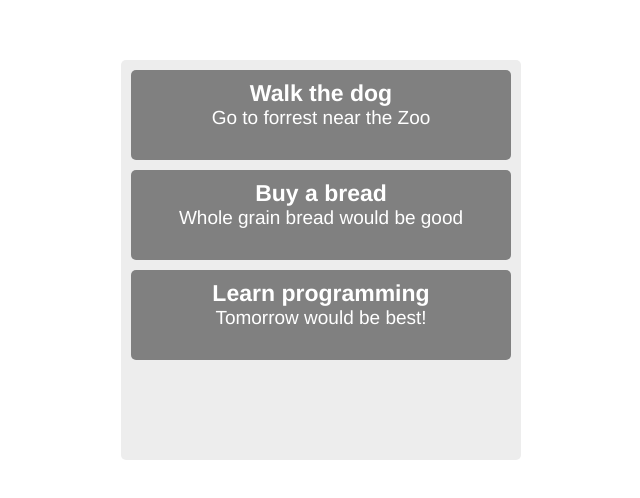
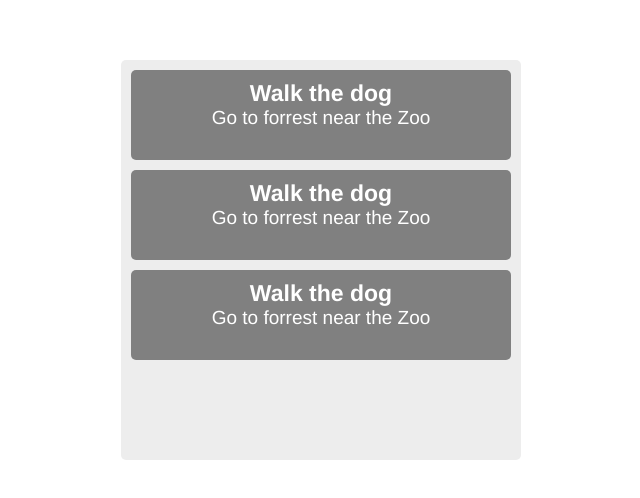
Before and after one commit to Jerga99/vue-todo, a Vue app: page / in a window 1280 px wide. Shown: the top 498 px of the page, without its empty margins (319-959 px from the left). Built offline with nearby package versions, Linux system fonts and the light colour scheme.

Commit message:
28 Vue Components

```diff
--- a/src/App.vue
+++ b/src/App.vue
@@ -4,38 +4,8 @@
   <div id="app">
     <div class="todo-wrapper">
       <div class="todo-container">
-        <div clas="todo-list">
-          <div class="todo-item">
-            <div class="todo-item-content">
-              <div class="todo-item-content-title">
-                Walk the dog
-              </div>
-              <div class="todo-item-content-description">
-                Go to forrest near the Zoo
-              </div>
-            </div>
-          </div>
-          <div class="todo-item">
-            <div class="todo-item-content">
-              <div class="todo-item-content-title">
-                Buy a bread
-              </div>
-              <div class="todo-item-content-description">
-                Whole grain bread would be good
-              </div>
-            </div>
-          </div>
-          <div class="todo-item">
-            <div class="todo-item-content">
-              <div class="todo-item-content-title">
-                Learn programming
-              </div>
-              <div class="todo-item-content-description">
-                Tomorrow would be best!
-              </div>
-            </div>
-          </div>
-        </div>
+        <!-- <TodoList /> -->
+        <todo-list />
       </div>
     </div>
   </div>
@@ -44,9 +14,13 @@
 <!-- JS part -->
 <script>
 import playground from './playground'
+import TodoList from '@/components/TodoList'
 
 export default {
   name: 'app',
+  components: {
+    TodoList
+  },
   // This function is run automaticaly by VUE framework
   created() {
     playground()
@@ -87,26 +61,6 @@ $color-red: red;
     background-color: #ededed;
     border-radius: 5px;
   }
-
-  &-item {
-    background-color: gray;
-    min-height: 70px;
-    margin: 10px;
-    padding: 10px;
-    color: white;
-    border-radius: 5px;
-    font-size: 23px;
-
-    &-content {
-      &-title {
-        font-weight: bold;
-      }
-
-      &-description {
-        font-size: 19px;
-      }
-    }
-  }
 }
 
 </style>
--- /dev/null
+++ b/src/components/TodoItem.vue
@@ -0,0 +1,39 @@
+
+
+
+<template>
+  <div class="todo-item">
+    <div class="todo-item-content">
+      <div class="todo-item-content-title">
+        Walk the dog
+      </div>
+      <div class="todo-item-content-description">
+        Go to forrest near the Zoo
+      </div>
+    </div>
+  </div>
+</template>
+
+<style scoped lang="scss">
+  .todo {
+    &-item {
+      background-color: gray;
+      min-height: 70px;
+      margin: 10px;
+      padding: 10px;
+      color: white;
+      border-radius: 5px;
+      font-size: 23px;
+
+      &-content {
+        &-title {
+          font-weight: bold;
+        }
+
+        &-description {
+          font-size: 19px;
+        }
+      }
+    }
+  }
+</style>
--- /dev/null
+++ b/src/components/TodoList.vue
@@ -0,0 +1,18 @@
+
+
+<template>
+  <div class="todo-list">
+    <todo-item />
+    <todo-item />
+    <todo-item />
+  </div>
+</template>
+
+<script>
+import TodoItem from '@/components/TodoItem'
+export default {
+  components: {
+    TodoItem
+  }
+}
+</script>
```
